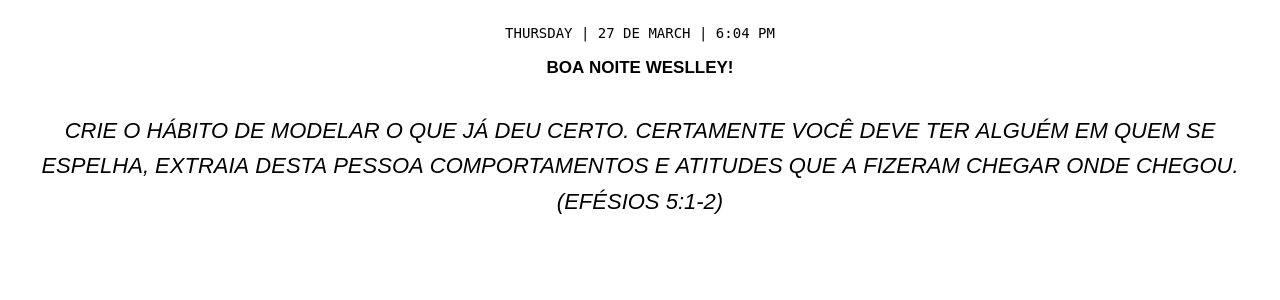
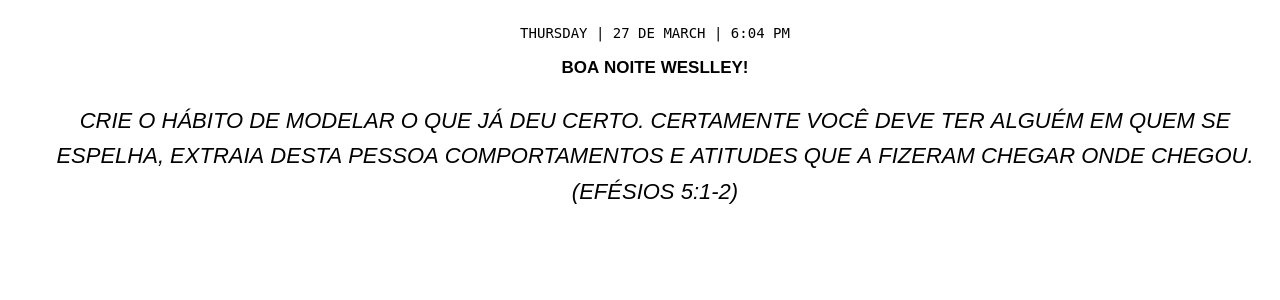
Before and after one commit to wesscosta/notion-widget, a PHP site: page / in a window 1280 px wide. Shown: the top 300 px of the page. Run offline with PHP 8.4, Linux system fonts and the light colour scheme.

Commit message:
style: margin e padding container

```diff
--- a/assets/css/style.css
+++ b/assets/css/style.css
@@ -27,9 +27,9 @@ body.dark-mode {
 
 /* Estilização do Widget */
 .widget {
-  width: 95%;
+  width: 100%;
   margin: 0 auto;
-  padding: 5px;
+  padding: 5px 15px;
   text-align: center;
   transition: all 0.3s ease-in-out;
   display: flex;
@@ -90,8 +90,8 @@ justify-content: center;
 .frase {
   font-size: 2em;
   font-style: italic;
-  margin-top: 20px;
-  line-height: 1.1;
+  margin-top: 10px;
+  line-height: 1.1em;
 }
 
 .wrapper {
```
